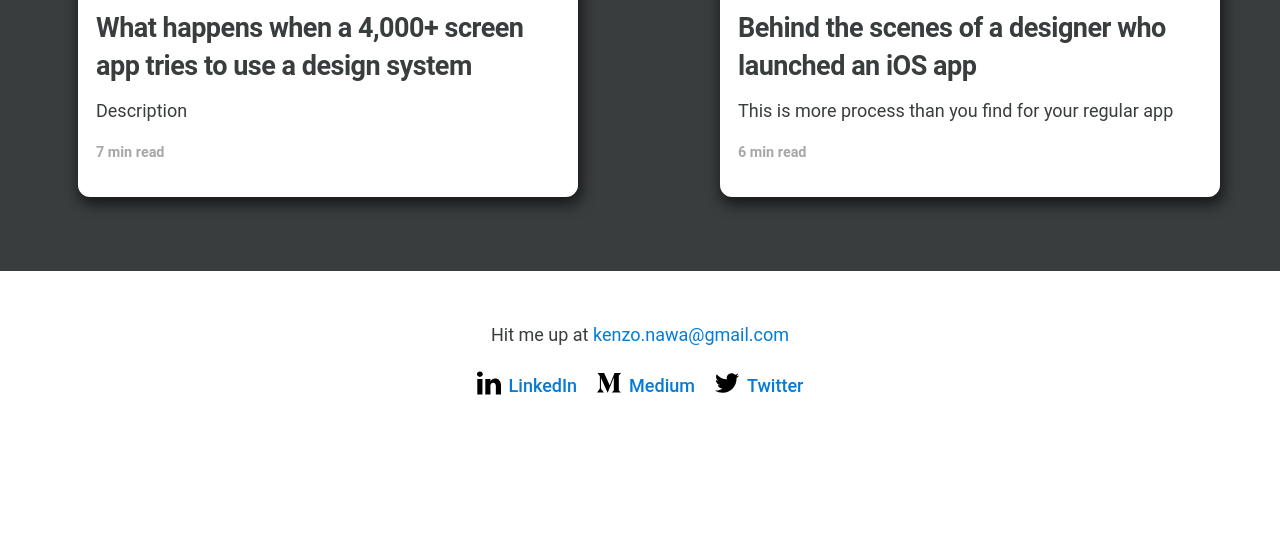
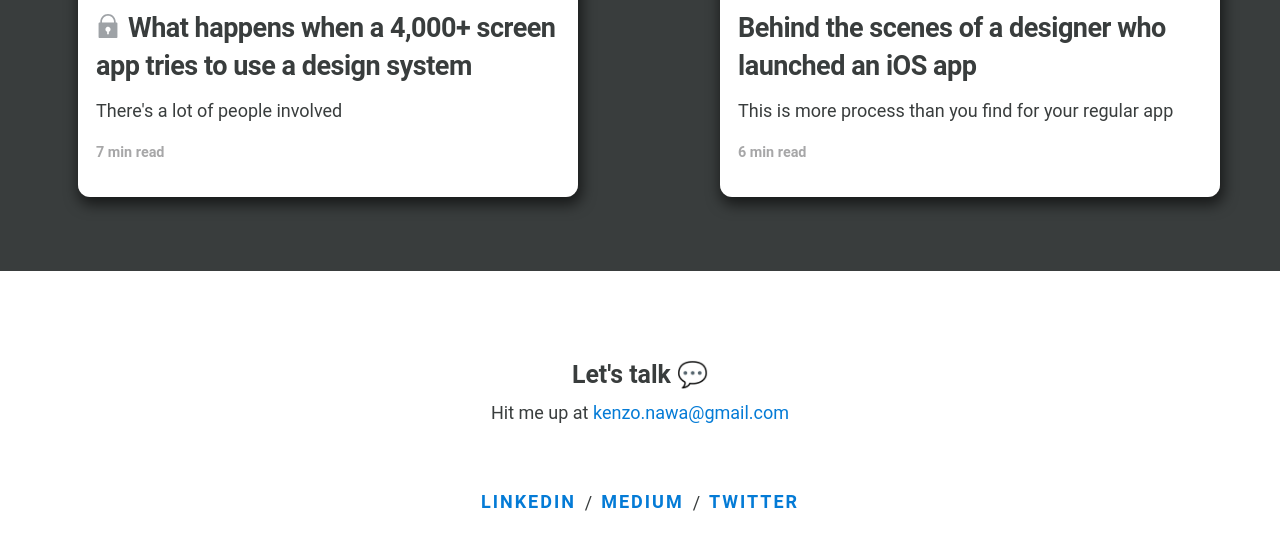
Before and after one commit to kenzonawa/portfolio, a Gatsby site: page /home in a window 1280 px wide. Shown: the part 1887-2436 px from the top of the page. Before the commit the page ends 2340 px from the top, so only its background shows below. Built offline with nearby package versions, Linux system fonts and the light colour scheme; Gatsby itself is replaced by a stand-in of ours.

Commit message:
Footer and tweaks

```diff
--- a/src/components/Button/Button.module.css
+++ b/src/components/Button/Button.module.css
@@ -20,17 +20,17 @@ button {
   border: none;
 }
 
-.primary{
-    color: #FFFFFF;
+.primary {
+  color: #ffffff;
   background-color: var(--PrimaryColor);
 }
-.primary:hover{
-    background-color: var(--SecondaryColor);
+.primary:hover {
+  background-color: #006cbe;
 }
 
 .ghost {
-    border: 0.1em solid #FFFFFF;
-    color: #FFFFFF;
+  border: 0.1em solid #ffffff;
+  color: #ffffff;
   background-color: transparent;
 }
 
@@ -39,18 +39,18 @@ button {
   background-color: white;
 }
 
-.outline{
+.outline {
   border: 2px solid var(--PrimaryColor);
   color: var(--PrimaryColor);
   background-color: white;
 }
 
-.outline:hover{
-  background-color: #F5F6F7;
+.outline:hover {
+  background-color: #f5f6f7;
 }
 
-@media all and (max-width:30em){
-    .button{
+@media all and (max-width: 30em) {
+  .button {
     display: block;
     margin: 0.4em auto;
   }
--- a/src/components/Cases/project.module.css
+++ b/src/components/Cases/project.module.css
@@ -12,6 +12,7 @@
   color: white;
   margin-bottom: 3em;
   letter-spacing: 2px;
+  font-size: 1.25em;
 }
 
 .summary {
--- a/src/components/Footer/footer.js
+++ b/src/components/Footer/footer.js
@@ -6,14 +6,27 @@ const Footer = props => {
   return (
     <div className={styles.footerBackground}>
       <footer className={styles.footer}>
-        <h4 className={styles.contact}>
+        <h3 className={styles.contact}>Let's talk 💬</h3>
+        <p className={styles.description}>
           Hit me up at <a href="#">kenzo.nawa@gmail.com</a>
-        </h4>
+        </p>
         <div className={styles.row}>
-          <div className={styles.icon}>
+          <a href="https://www.linkedin.com/in/kenzonawa/" target="_blank">
+            <h3 className={styles.link}>LINKEDIN</h3>
+          </a>
+          <span>&nbsp; / &nbsp;</span>
+          <a href="https://medium.com/@kenzonawa" target="_blank">
+            <h3 className={styles.link}>MEDIUM</h3>
+          </a>
+          <span>&nbsp; / &nbsp;</span>
+          <a href="https://twitter.com/kenzo_nawa" target="_blank">
+            <h3 className={styles.link}>TWITTER</h3>
+          </a>
+
+          {/*
             <IconControl
               link="https://www.linkedin.com/in/kenzonawa/"
-              label="LinkedIn"
+              label="LINKEDIN"
             >
               <svg
                 xmlns="http://www.w3.org/2000/svg"
@@ -57,7 +70,7 @@ const Footer = props => {
                 />
               </svg>
             </IconControl>
-          </div>
+            **/}
         </div>
       </footer>
     </div>
--- a/src/components/Footer/footer.module.css
+++ b/src/components/Footer/footer.module.css
@@ -1,37 +1,32 @@
 @import "../../styles/base.css";
 
-/* Smaller than phablet */
-@media (max-width: 550px) {
-  .row > div {
-    float: none;
-  }
+.contact {
+  font-weight: 600;
+  margin-bottom: 0.5em;
+  text-align: center;
 }
 
-.contact {
-  font-weight: 400;
+.description {
+  margin-top: 0;
+  text-align: center;
+  line-height: 1.3em;
 }
 
 .row {
-  display: block;
+  margin-top: 2em;
+  display: flex;
+  flex-direction: row;
 }
 
-.row > div {
-  display: inline-block;
-  margin-left: 20px;
-}
-
-.icon:first-child {
-  margin-left: 0;
-}
-
-.row > div > a {
-  margin: 0;
+.link {
+  font-size: 1em;
+  letter-spacing: 2px;
 }
 
 .footerBackground {
   background-color: white;
   color: var(--Gray01);
-  padding: 3em 0;
+  padding: 2em 0;
 }
 
 .footer a {
@@ -44,21 +39,3 @@
   justify-content: center;
   align-items: center;
 }
-
-.divider {
-  top: 60px;
-  position: relative;
-  height: 6px;
-  display: block;
-  float: left;
-  width: calc((100% - 1180px) / 2);
-  background-color: var(--Gray01);
-  margin: 0 0 1.45em 0;
-}
-
-@media (max-width: 1200px) {
-  .divider {
-    top: 0px;
-    width: 160px;
-  }
-}
--- a/src/components/HomeSection/homeSection.module.css
+++ b/src/components/HomeSection/homeSection.module.css
@@ -3,6 +3,7 @@
 .section {
   padding-top: 7vh;
   padding-bottom: 7vh;
+  margin-bottom: 3em;
 }
 
 .white {
--- a/src/components/IconControl/iconControl.module.css
+++ b/src/components/IconControl/iconControl.module.css
@@ -1,6 +1,7 @@
 @import "../../styles/base.css";
 
-.link, .link:visited {
+.link,
+.link:visited {
   color: inherit;
   text-decoration: none;
   display: inline-flex;
@@ -18,10 +19,10 @@
 }
 
 .outer {
-
 }
 
 .label {
-    font-weight: 500;
+  font-weight: 600;
   margin-left: 8px;
+  vertical-align: middle;
 }
--- a/src/components/Layout/layout.css
+++ b/src/components/Layout/layout.css
@@ -14,7 +14,7 @@ h3,
 h4,
 h5,
 h6 {
-  font-family: Roboto, Roboto, Helvetica, Arial, sans-serif, "Apple Color Emoji",
+  font-family: Robot, Roboto, Helvetica, Arial, sans-serif, "Apple Color Emoji",
     "Segoe UI Emoji", "Segoe UI Symbol"; /* 1 */
 }
 
--- a/src/components/Project/Project.js
+++ b/src/components/Project/Project.js
@@ -4,6 +4,7 @@ import PropTypes from "prop-types"
 import "../../styles/skeleton.css"
 import Button from "../Button/Button"
 import { Link } from "gatsby"
+import LockIcon from "../../assets/lock.svg"
 
 const Project = props => {
   return (
@@ -13,7 +14,11 @@ const Project = props => {
           <div className={styles.project}>
             {props.children}
             <div className={styles.text}>
-              <h1 className={styles.title}>{props.title}</h1>
+              <div className={styles.header}>
+                {props.locked ? <LockIcon className={styles.lock} /> : ""}
+
+                <h1 className={styles.title}>{props.title}</h1>
+              </div>
               <p className={styles.subtitle}>{props.subtitle}</p>
               <p className={styles.time}>{props.time}</p>
             </div>
--- a/src/components/Project/Project.module.css
+++ b/src/components/Project/Project.module.css
@@ -37,6 +37,20 @@
   letter-spacing: -0.5px;
   margin-bottom: 0.5em;
 }
+.lock {
+  height: 24px;
+  width: 24px;
+  float: left;
+  margin-left: 0;
+  margin-right: 8px;
+  margin-top: 4px;
+}
+.lock path {
+  fill: var(--Gray04);
+}
+
+.header {
+}
 
 .subtitle {
   font-size: 1em;
--- a/src/pages/home.js
+++ b/src/pages/home.js
@@ -44,9 +44,10 @@ const Home = () => {
         <div className={styles.flexGrid}>
           <Project
             title="What happens when a 4,000+ screen app tries to use a design system"
-            subtitle="Description"
+            subtitle="There's a lot of people involved"
             time="7 min read"
             link="app/intuit"
+            locked
           >
             <img
               className={styles.noBottom}
```
Also changed, not shown: src/components/IconControl/iconControl.js (+9 -10 lines), src/pages/remember.js (+4 -4 lines), src/assets/lock.svg (added). Lines whose indentation alone changed are shown as unchanged.
